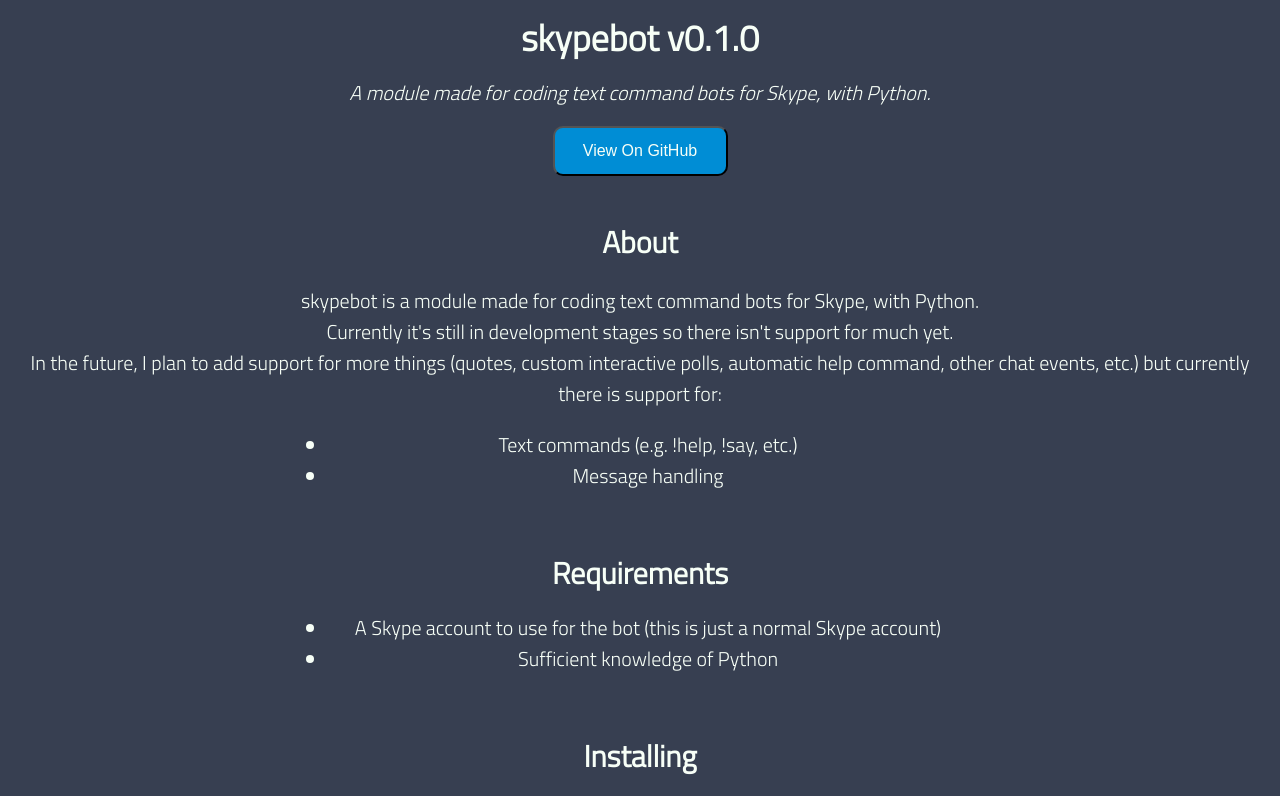
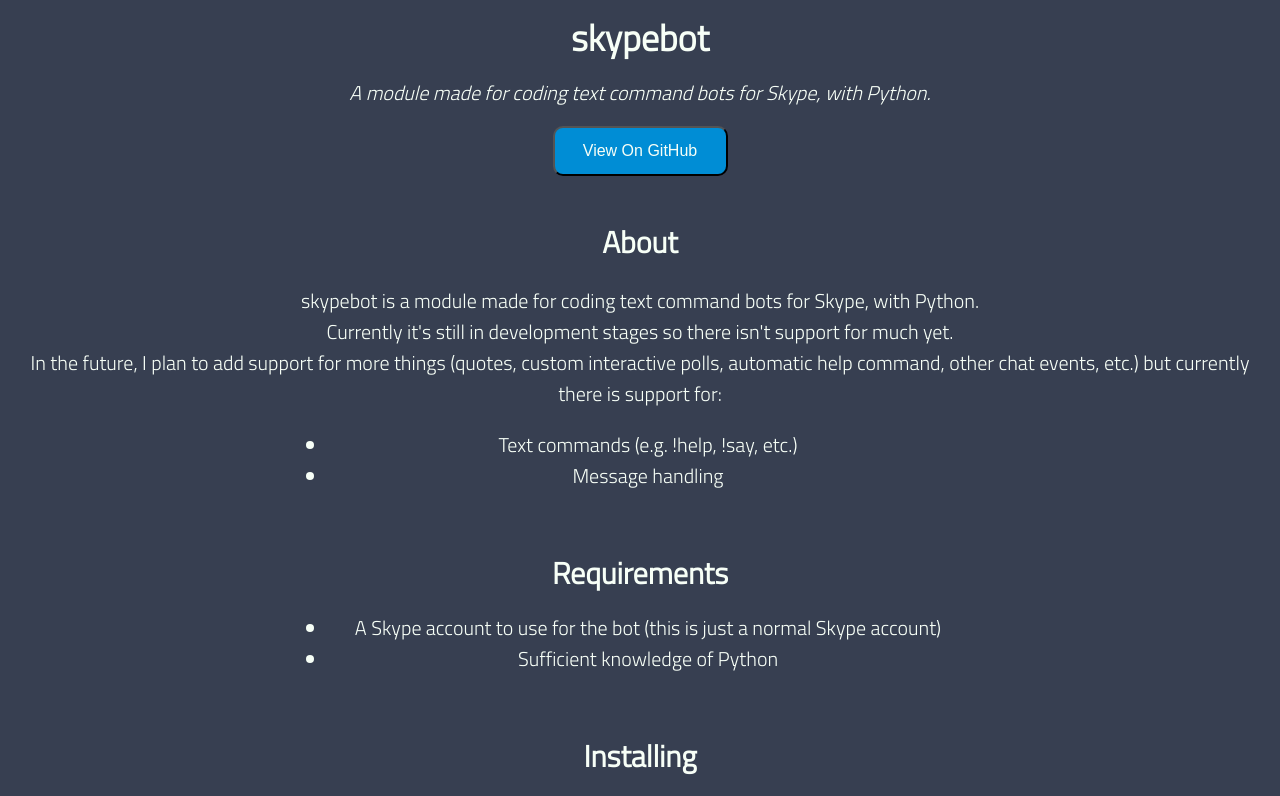
Before and after one commit to InterCozmic/skypebot, a plain HTML site: page docs/index.html in a window 1280 px wide. Shown: the top 796 px of the page. Drawn offline with nearby package versions, Linux system fonts and the light colour scheme.

Commit message:
Version 0.1.1 Website

```diff
--- a/docs/index.html
+++ b/docs/index.html
@@ -2,7 +2,7 @@
 <html>
   <head>
     <meta charset="utf-8">
-    <title>skypebot v0.1.0</title>
+    <title>skypebot v0.1.1</title>
     <link rel="stylesheet" href="https://cdnjs.cloudflare.com/ajax/libs/prism/1.25.0/themes/prism-tomorrow.min.css">
     <style>
       @import url('https://fonts.googleapis.com/css2?family=Titillium+Web:wght@300&display=swap');
@@ -56,7 +56,7 @@
     <script src="https://cdnjs.cloudflare.com/ajax/libs/prism/1.25.0/components/prism-core.min.js"></script>
     <script src="https://cdnjs.cloudflare.com/ajax/libs/prism/1.25.0/plugins/autoloader/prism-autoloader.min.js"></script>
     <div id='title'>
-        <h1>skypebot v0.1.0</h1>
+        <h1>skypebot</h1>
         <i>A module made for coding text command bots for Skype, with Python.</i>
         <br><br>
         <button class="normal" onclick="location.href='https://github.com/InterCozmic/skypebot/'">View On GitHub</button>
@@ -92,8 +92,8 @@
     <div id='quickstart'>
         <h2>Quickstart</h2>
         <pre><code class="language-bash">$ git clone https://github.com/InterCozmic/skypebot
-$ cd skypebot/skypebot
-$ python __init__.py</code></pre>
+ $ cd skypebot/skypebot
+ $ python __init__.py</code></pre>
         <p>It will prompt you for the email and password of the bot account, and then it should run! The account provided should now have two preset commands:</p>
         <ul>
             <li>!repeat [number of times] [thing to repeat] - returns the thing you want to repeat, the specified number of times, in a message (i.e. typing '!repeat 3 hello' in a group chat with the bot in it will reply:<br>hello<br>hello<br>hello</li>
```
Also changed, not shown: docs/usage.html (+2 -2 lines).
